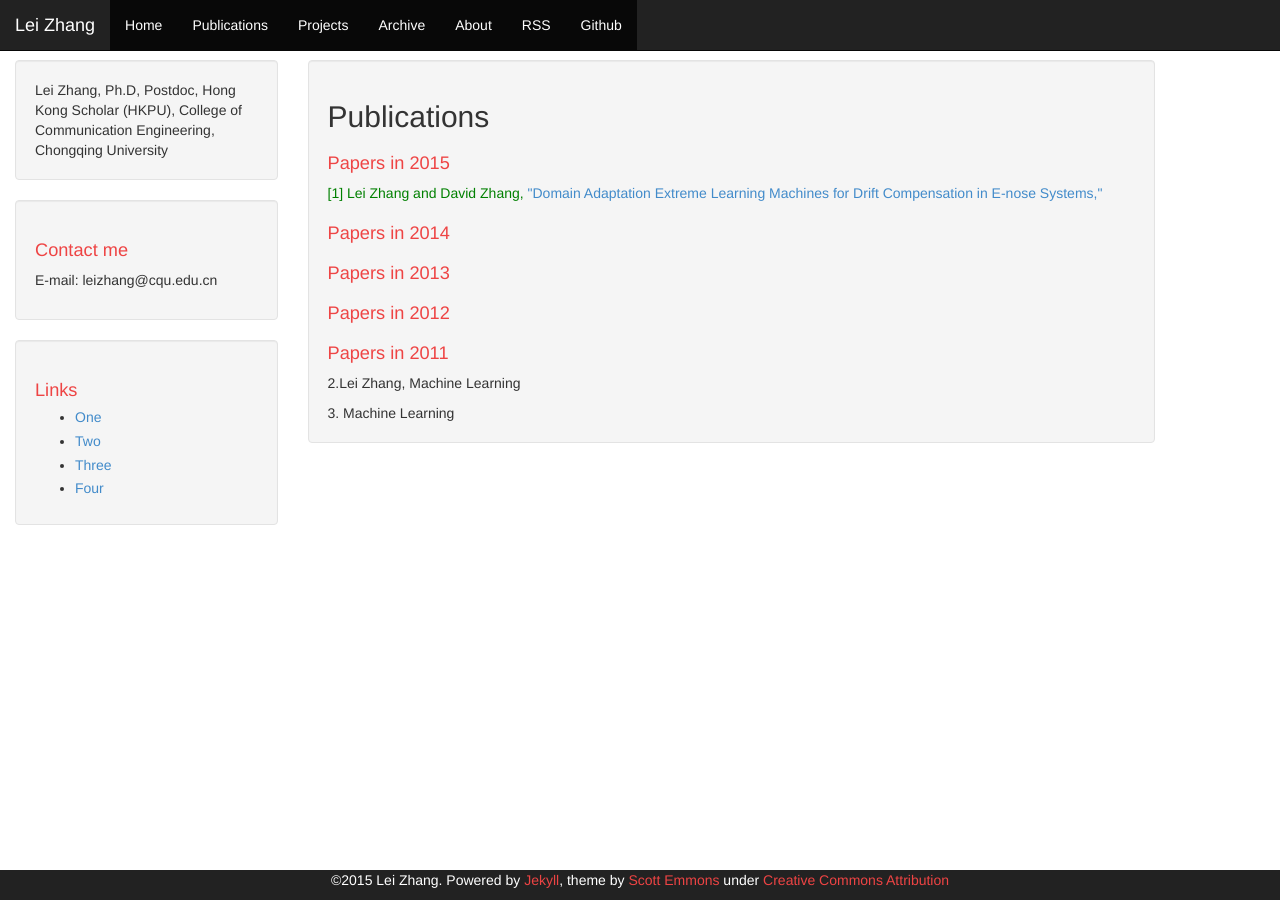
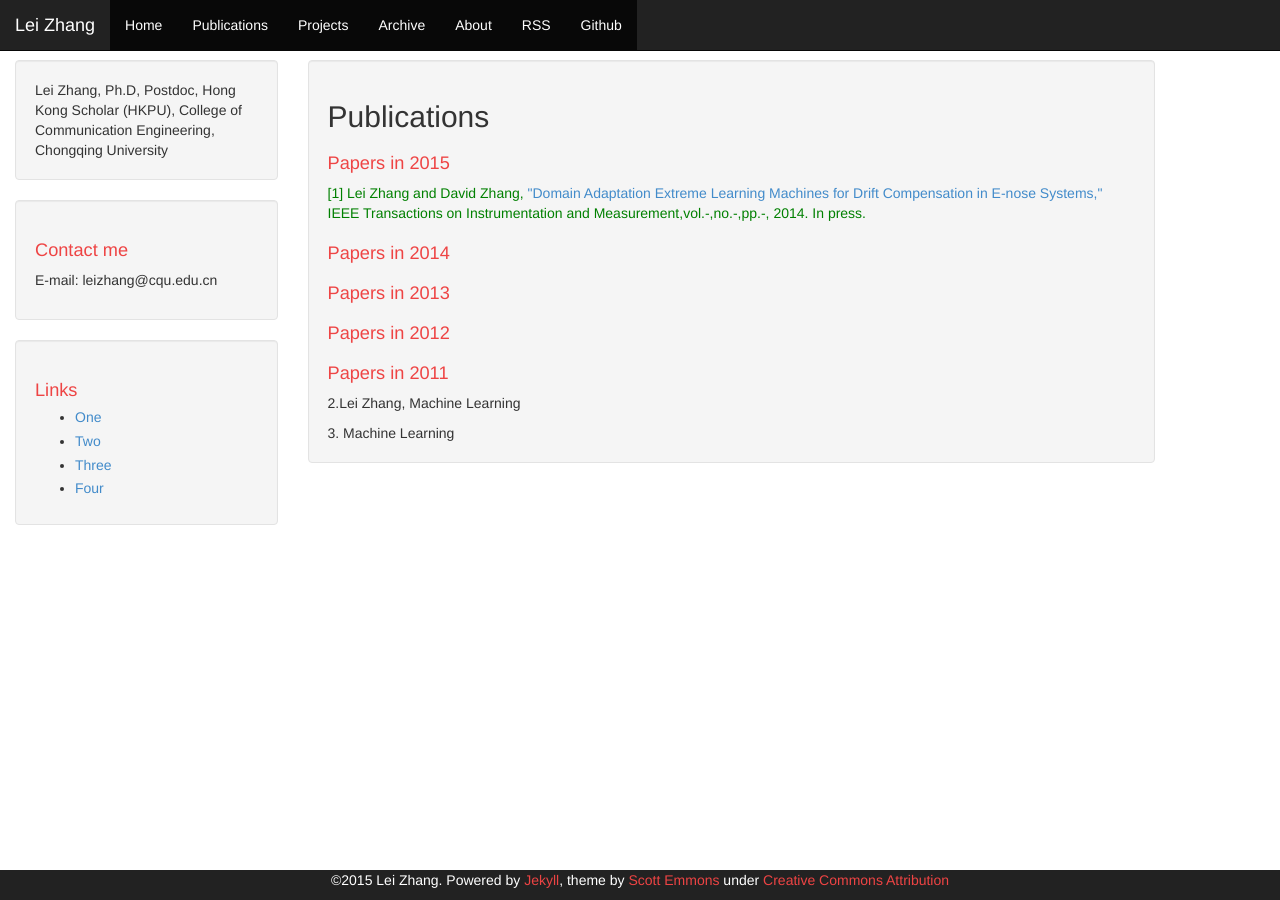
Before and after one commit to DrLeiZhang/website, a Jekyll site: the page built from publications.html, in a window 1280 px wide. Built offline with Jekyll 4.4.1, drawn with Linux system fonts in a browser that asks for light colours; Markdown is read by kramdown in place of the engine named in the settings.

Commit message:
Update
Signed-off-by: leizhang@cqu.edu.cn <leizhang@cqu.edu.cn>

```diff
--- a/publications.html
+++ b/publications.html
@@ -5,7 +5,7 @@ layout: default
 <div class="well">
     <h2>Publications</h2>
     <h1>Papers in 2015</h1>
-    <p style="color:green;"> [1] Lei Zhang and David Zhang,<a href="resources/DAELM.pdf"> "Domain Adaptation Extreme Learning Machines for Drift Compensation in E-nose Systems,"</a></p>
+    <p style="color:green;"> [1] Lei Zhang and David Zhang,<a href="resources/DAELM.pdf"> "Domain Adaptation Extreme Learning Machines for Drift Compensation in E-nose Systems,"</a> IEEE Transactions on Instrumentation and Measurement,vol.-,no.-,pp.-, 2014. In press.</p>
     <h1>Papers in 2014</h1>
 <h1>Papers in 2013</h1>
 <h1>Papers in 2012</h1>
```
